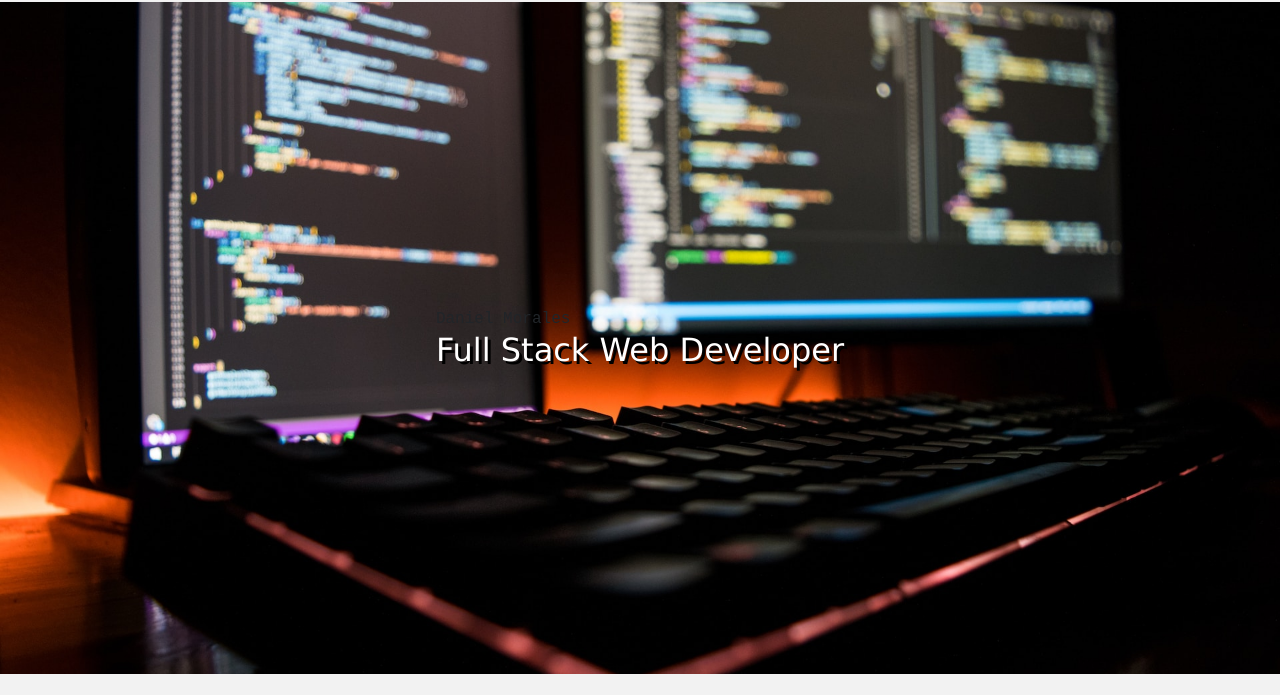
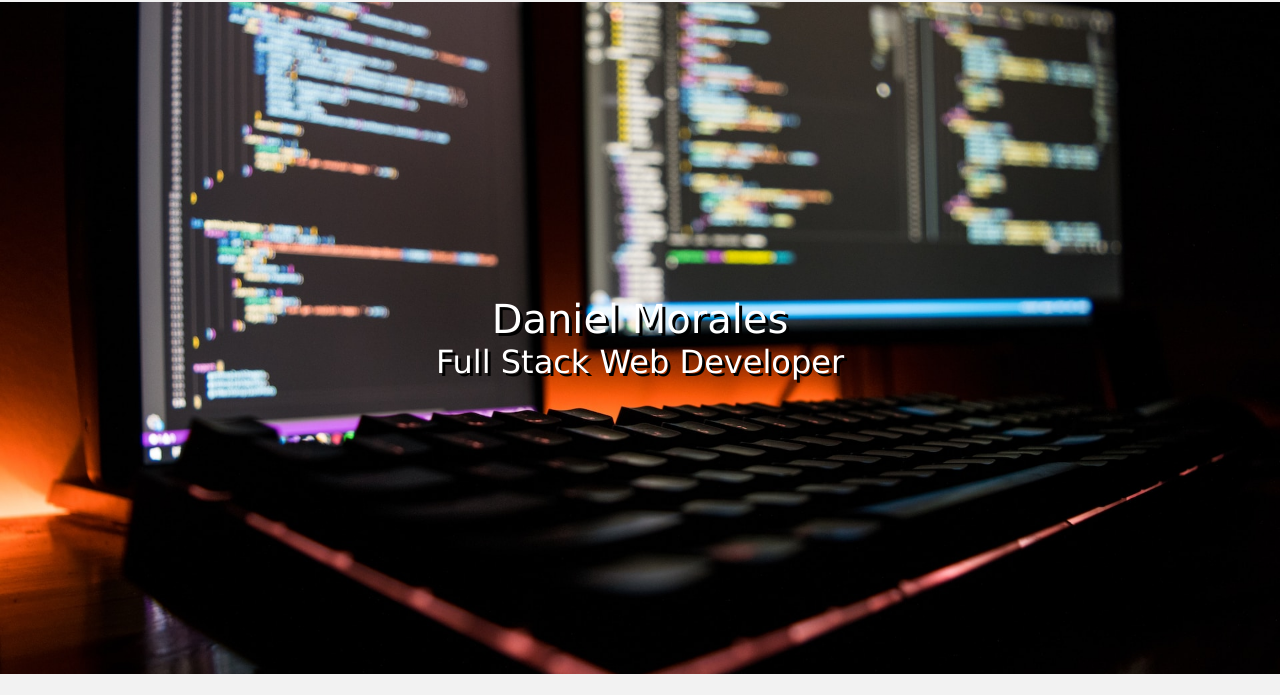
Before and after one commit to Rydler/fork_example_1, a plain HTML site: page index.html in a window 1280 px wide. Shown: the part 94-789 px from the top of the page. Drawn offline with nearby package versions, Linux system fonts and the light colour scheme.

Commit message:
Se corrigen modificaciones

```diff
--- a/index.html
+++ b/index.html
@@ -40,7 +40,8 @@
     </nav>
       <!--TARJETAS-->
     <section class="container hero-section d-flex align-items-center justify-content-center">
-      <div class="hero-text ">Daniel Morales</h1>
+      <div class="hero-text ">
+        <h1 class="d-flex justify-content-center">Daniel Morales</h1>
         <h2 class="d-flex justify-content-center">Full Stack Web Developer</h2>
       </div>
 
```
